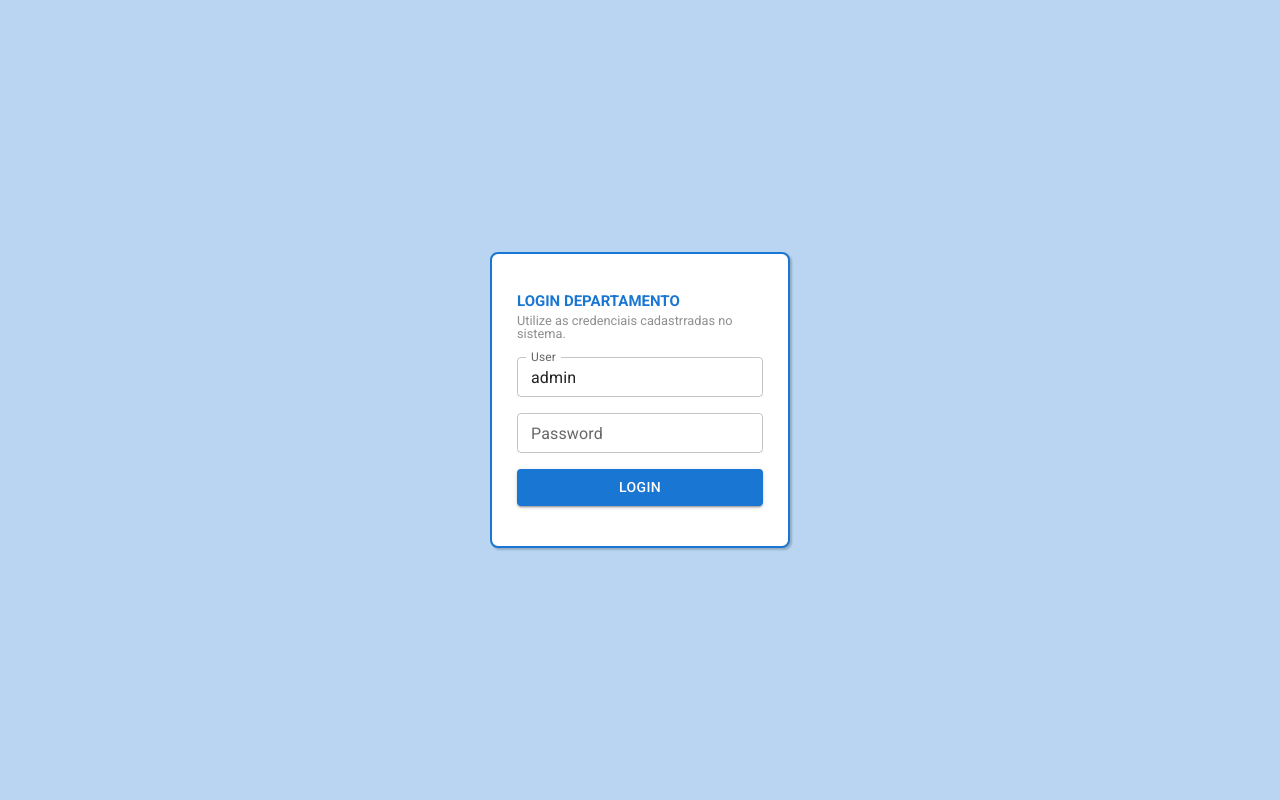
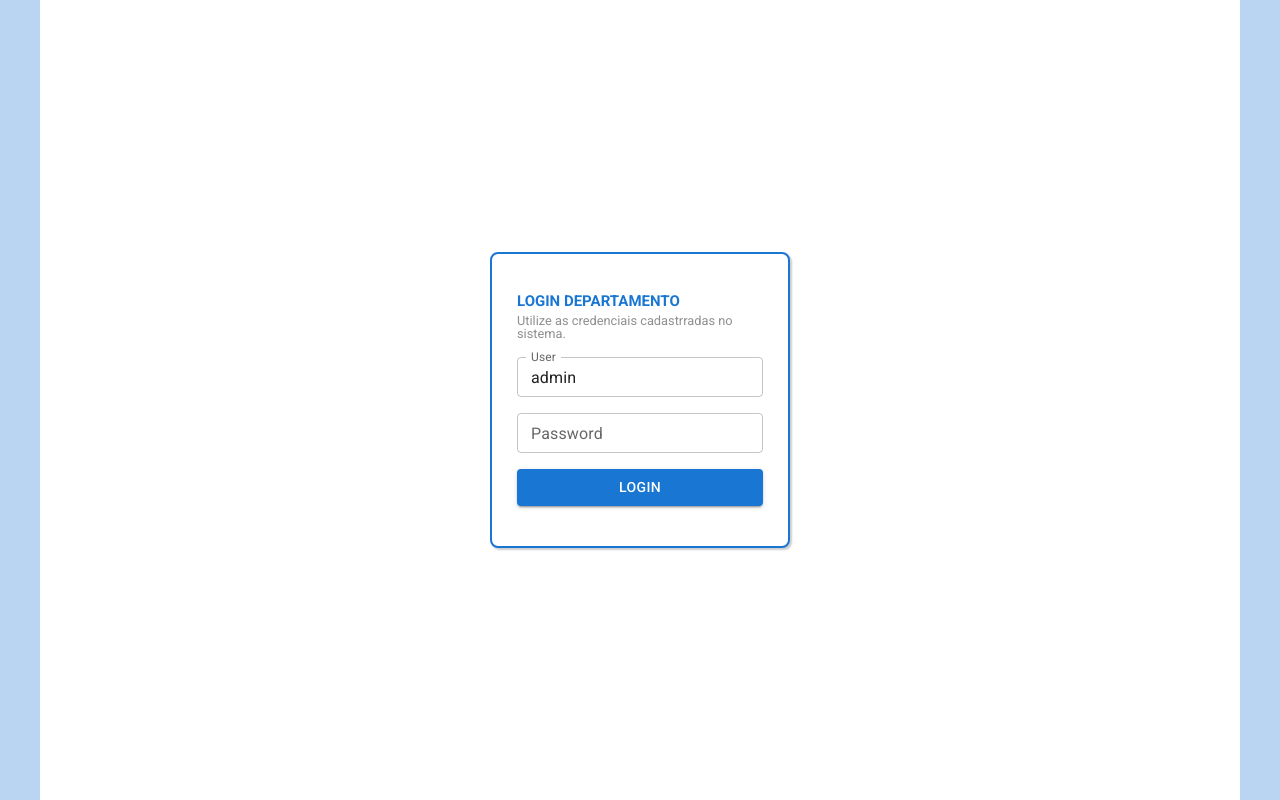
Before and after one commit to brunomy/realpokerDepartamento, a React (Vite) app: page / in a window 1280 px wide. Built offline with nearby package versions, Linux system fonts and the light colour scheme.

Commit message:
mudança no visual do login

```diff
--- a/src/assets/scss/Login.scss
+++ b/src/assets/scss/Login.scss
@@ -5,6 +5,7 @@
     display: flex;
     justify-content: center;
     align-items: center;
+    background: #fff;
 
     .login{
         width: 300px;
--- a/src/pages/Login.jsx
+++ b/src/pages/Login.jsx
@@ -10,7 +10,6 @@ export default function Login() {
     const [user, setUser] = useState('admin');
 
     const navigate = useNavigate();
-
 
     const login = () => {
         setUsuarioLogado(
```
